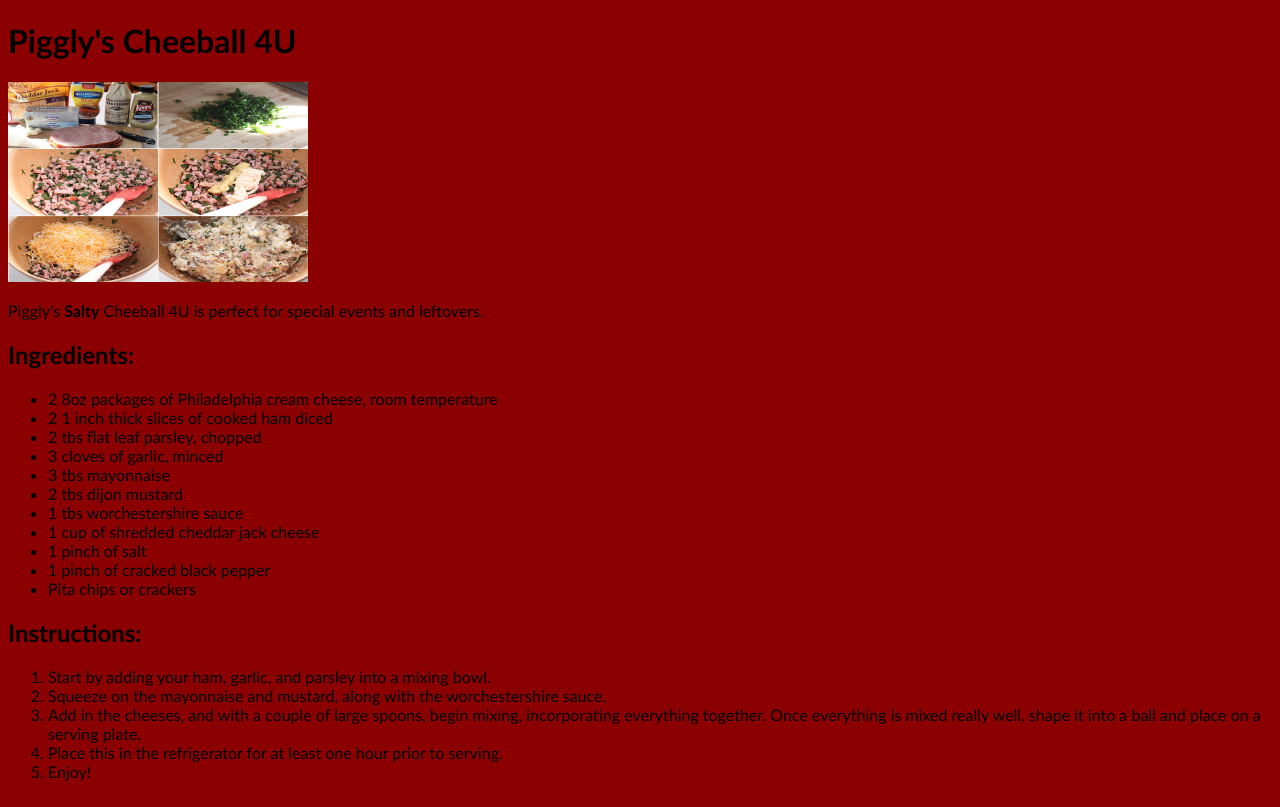
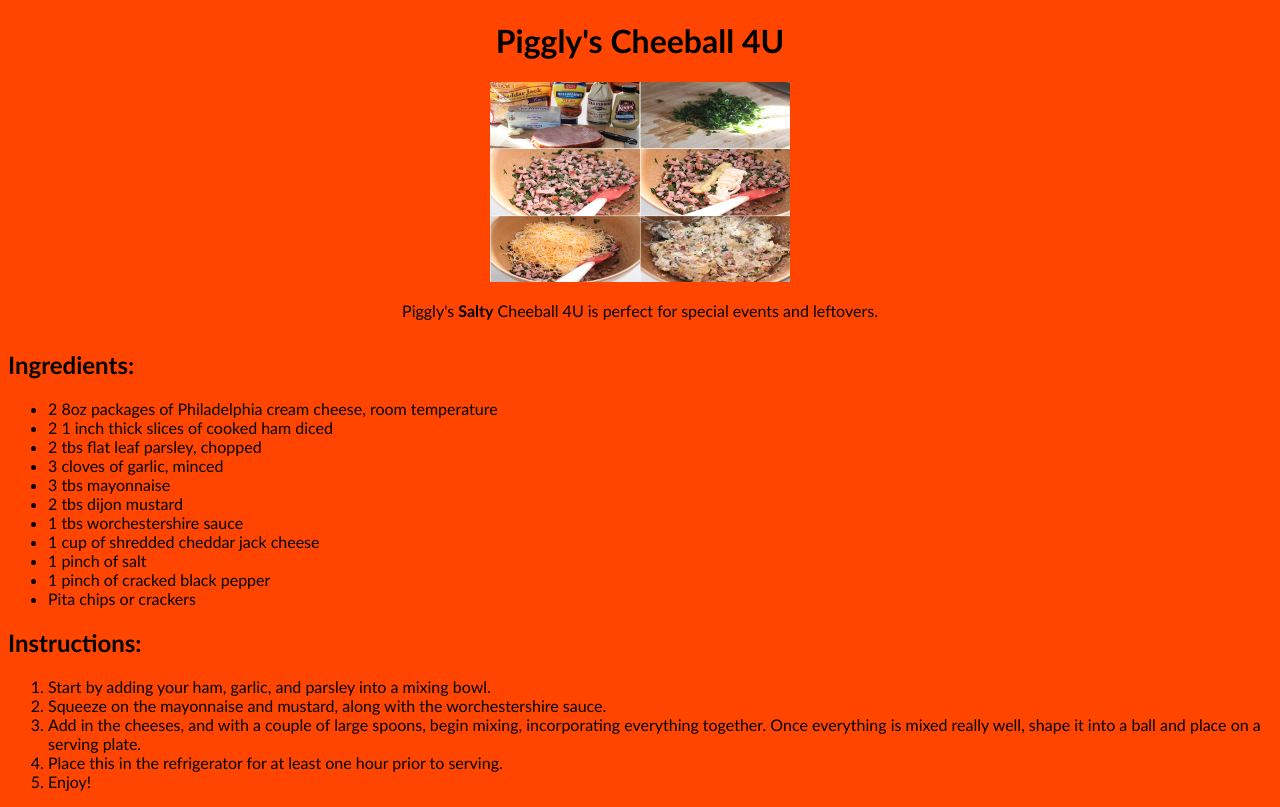
Before and after one commit to Piggly4U/odin-recipes, a plain HTML site: page recipes/cheeball.html in a window 1280 px wide. Drawn offline with Linux system fonts and the light colour scheme.

Commit message:
added css
added css to pages and changed background colour

```diff
--- a/recipes/cheeball.html
+++ b/recipes/cheeball.html
@@ -7,9 +7,11 @@
 </head>
 
 <body>
-    <h1> Piggly's Cheeball 4U </h1>
+    <h1 class="header"> Piggly's Cheeball 4U </h1>
+    <div class="img">
     <img src="../img/cheeball.jpg" alt=" a mashed up cheeseball" height="200" width="300">
-    <p> Piggly's <strong>Salty</strong> Cheeball 4U is perfect for special events and leftovers. </p>
+    </div>
+    <p class="description"> Piggly's <strong>Salty</strong> Cheeball 4U is perfect for special events and leftovers. </p>
     <h2> Ingredients: </h2>
         <ul>
             <li> 2 8oz packages of Philadelphia cream cheese, room temperature</li>
--- a/style.css
+++ b/style.css
@@ -1,10 +1,10 @@
 /* stylesheet */
 
 * {
-    background-color: darkred;
+    background-color: orangered;
     font-family: 'Trebuchet MS', 'Lucida Sans Unicode', 'Lucida Grande', 'Lucida Sans', Arial, sans-serif;
 }
-
+/* index */
 #main {
     text-align: center;
     font-size: 44px;
@@ -16,4 +16,14 @@
 
 .recipes {
     font-size: 33px;
+    margin: 10px;
+    margin-top: 20px;
 }
+/* pages */
+.header {
+    text-align: center;
+}
+.description {
+    margin-bottom: 30px;
+    text-align: center;
+}
```
Also changed, not shown: index.html (+2 -2 lines), recipes/fry-rice.html (+4 -2 lines).
